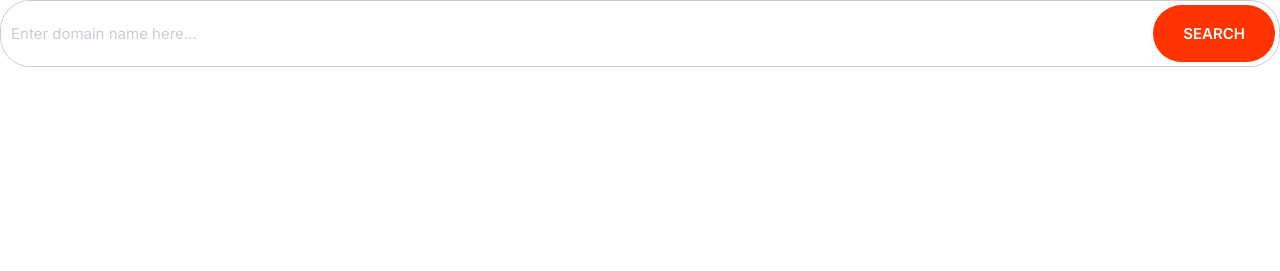
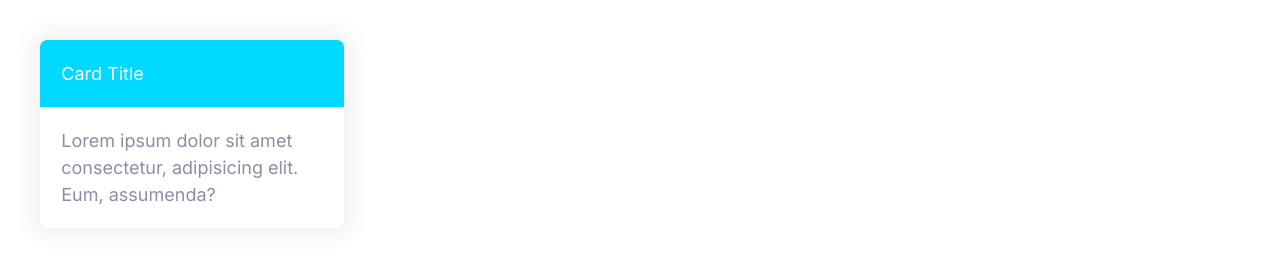
Before and after one commit to XlienTheCreator/Xlienify-Project, a plain HTML site: page index.html in a window 1280 px wide. Drawn offline with Linux system fonts and the light colour scheme.

Commit message:
Creating the card component.

```diff
--- a/css/styles.css
+++ b/css/styles.css
@@ -277,3 +277,33 @@ a {
     font-size: 1.5rem;
   }
 }
+
+/* CARDS */
+.card {
+  border-radius: 7px;
+  box-shadow: 0 0 20px 10px #f3f3f3;
+  overflow: hidden;
+}
+
+.card__header,
+.card__body {
+  padding: 2rem 7%;
+}
+
+.card--primary .card__header {
+  background: var(--color-primary);
+  color: #fff;
+}
+
+.card--secondary .card__header {
+  background: var(--color-secondary);
+  color: #fff;
+}
+
+.card--primary .badge--primary {
+  background: #126de4;
+}
+
+.card--secondary .badge--secondary {
+  background: #02cdf1;
+}
--- a/index.html
+++ b/index.html
@@ -14,13 +14,14 @@
     <title>Xlienify Project</title>
   </head>
   <body>
-    <div class="input-group">
-      <input
-        type="text"
-        class="input"
-        placeholder="Enter domain name here..."
-      />
-      <button class="button button--accent">Search</button>
+    <div style="width: 30%; padding: 4rem">
+      <div class="card card--secondary">
+        <header class="card__header">Card Title</header>
+        <div class="card__body">
+          Lorem ipsum dolor sit amet consectetur, adipisicing elit. Eum,
+          assumenda?
+        </div>
+      </div>
     </div>
   </body>
 </html>
```
Also changed, not shown: components/cards.html (added, +8 -0 lines).
